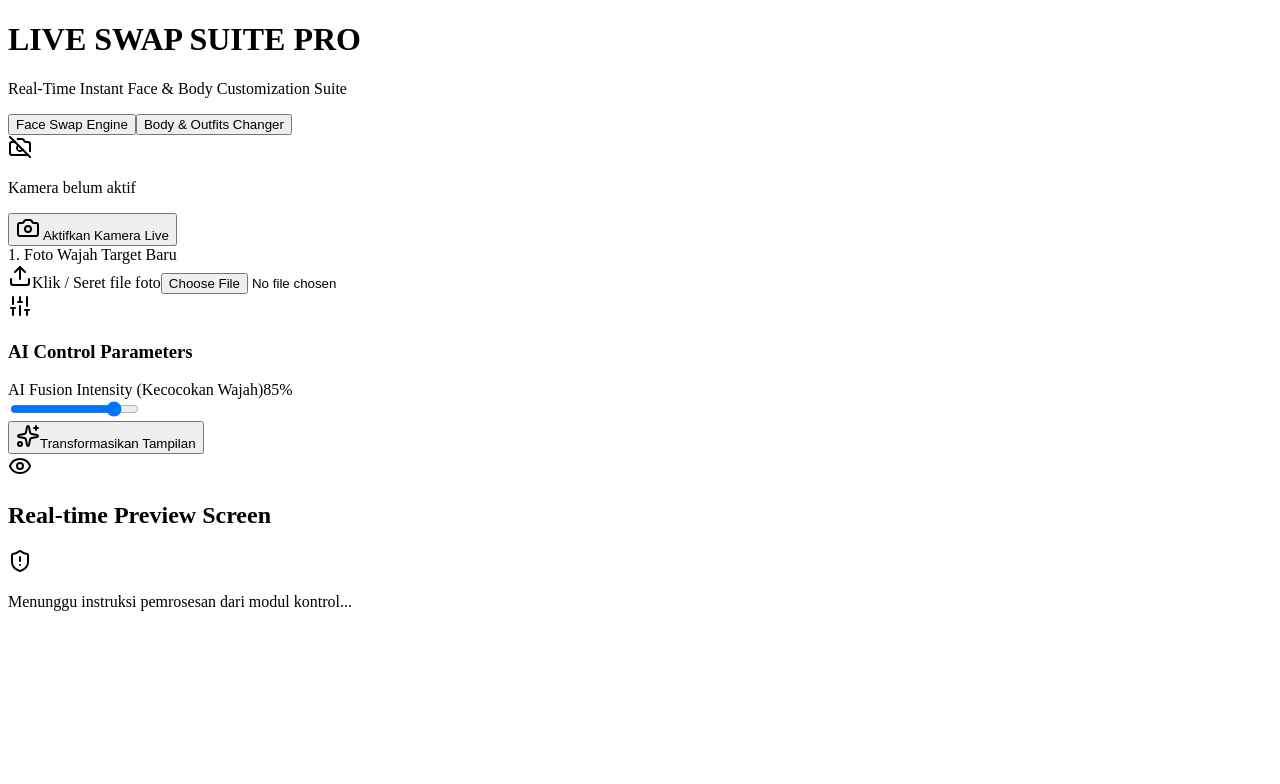
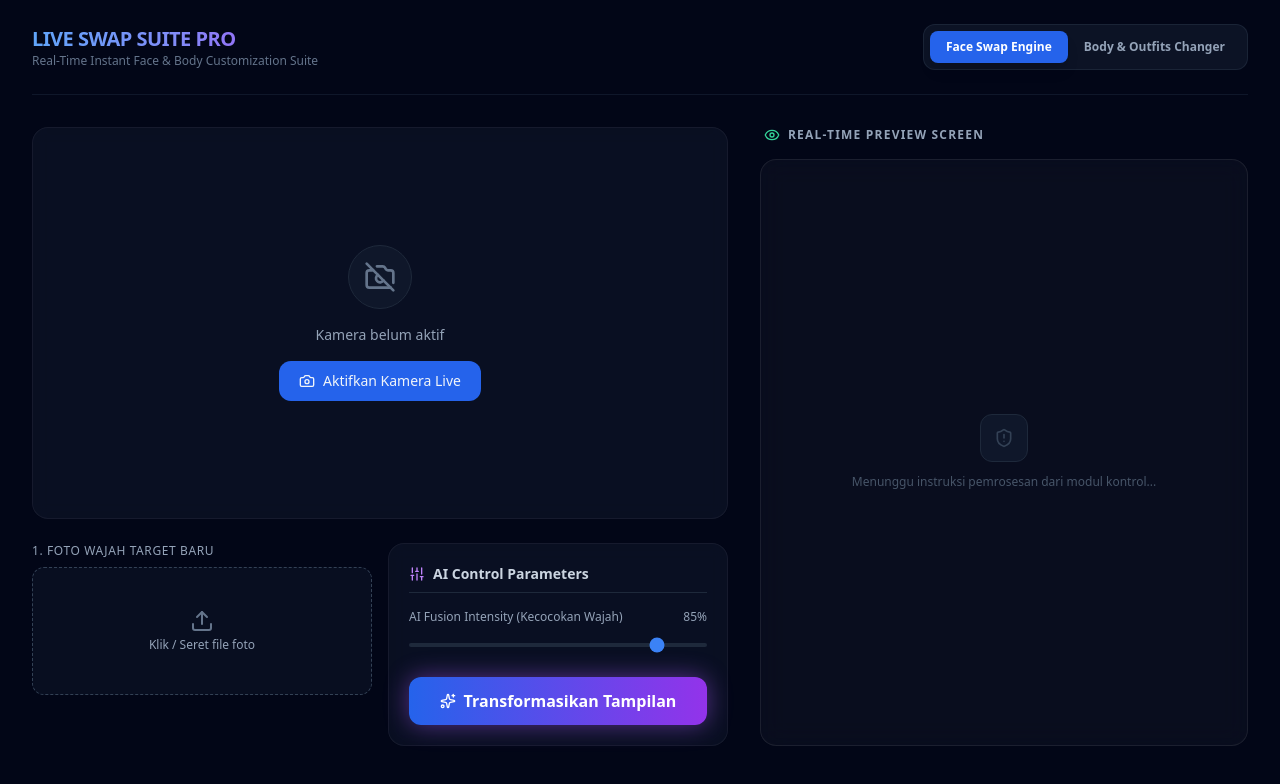
Before and after one commit to prediksi-del/live-faceswap-admin, a Next.js app: page / in a window 1280 px wide. Shown: the top 784 px of the page. Built offline with nearby package versions, Linux system fonts and the light colour scheme.

Commit message:
Create _app.tsx

```diff
--- /dev/null
+++ b/src/pages/_app.tsx
@@ -0,0 +1,15 @@
+import '@/styles/globals.css';
+import type { AppProps } from 'next/app';
+import Head from 'next/head';
+
+export default function App({ Component, pageProps }: AppProps) {
+  return (
+    <>
+      <Head>
+        <meta name="viewport" content="width=device-width, initial-scale=1.0" />
+        <link rel="icon" href="/favicon.ico" />
+      </Head>
+      <Component {...pageProps} />
+    </>
+  );
+}
```
